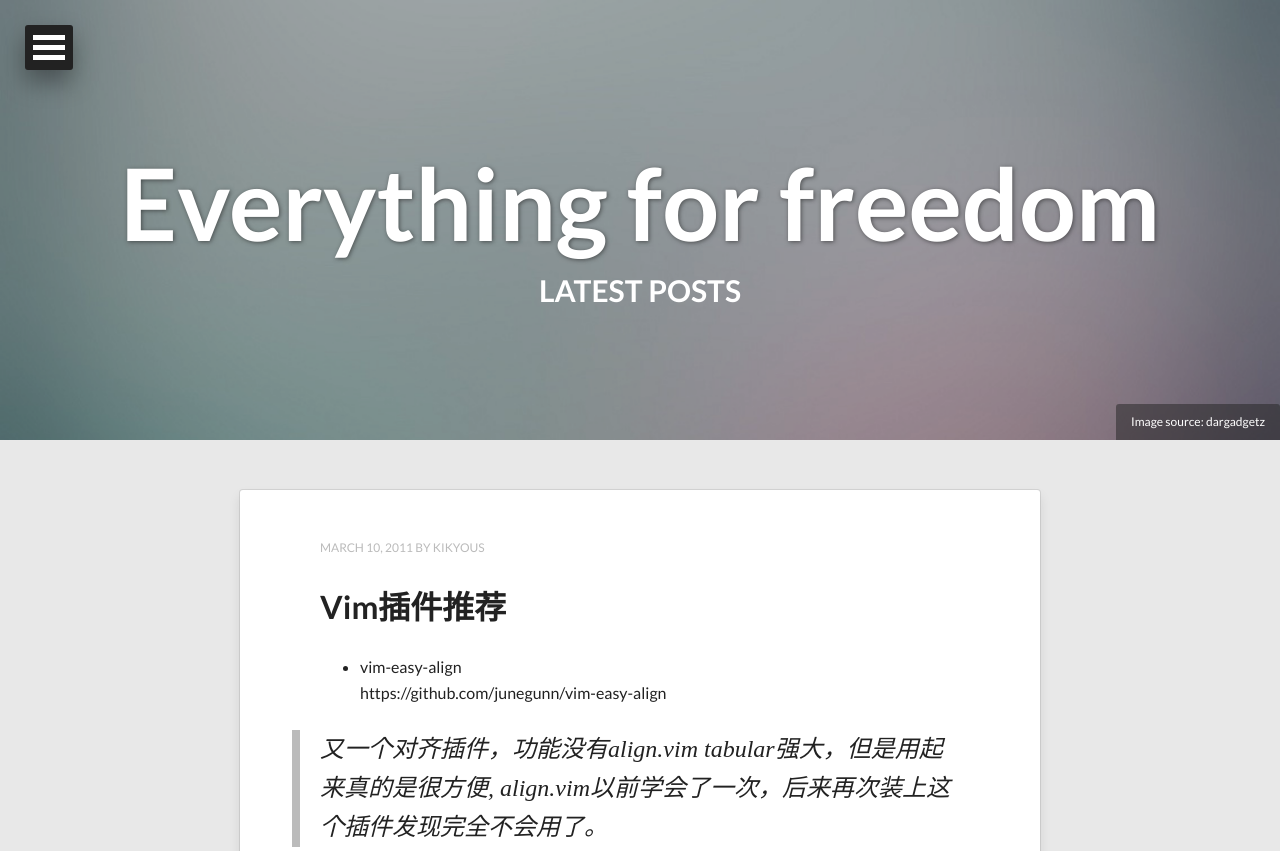
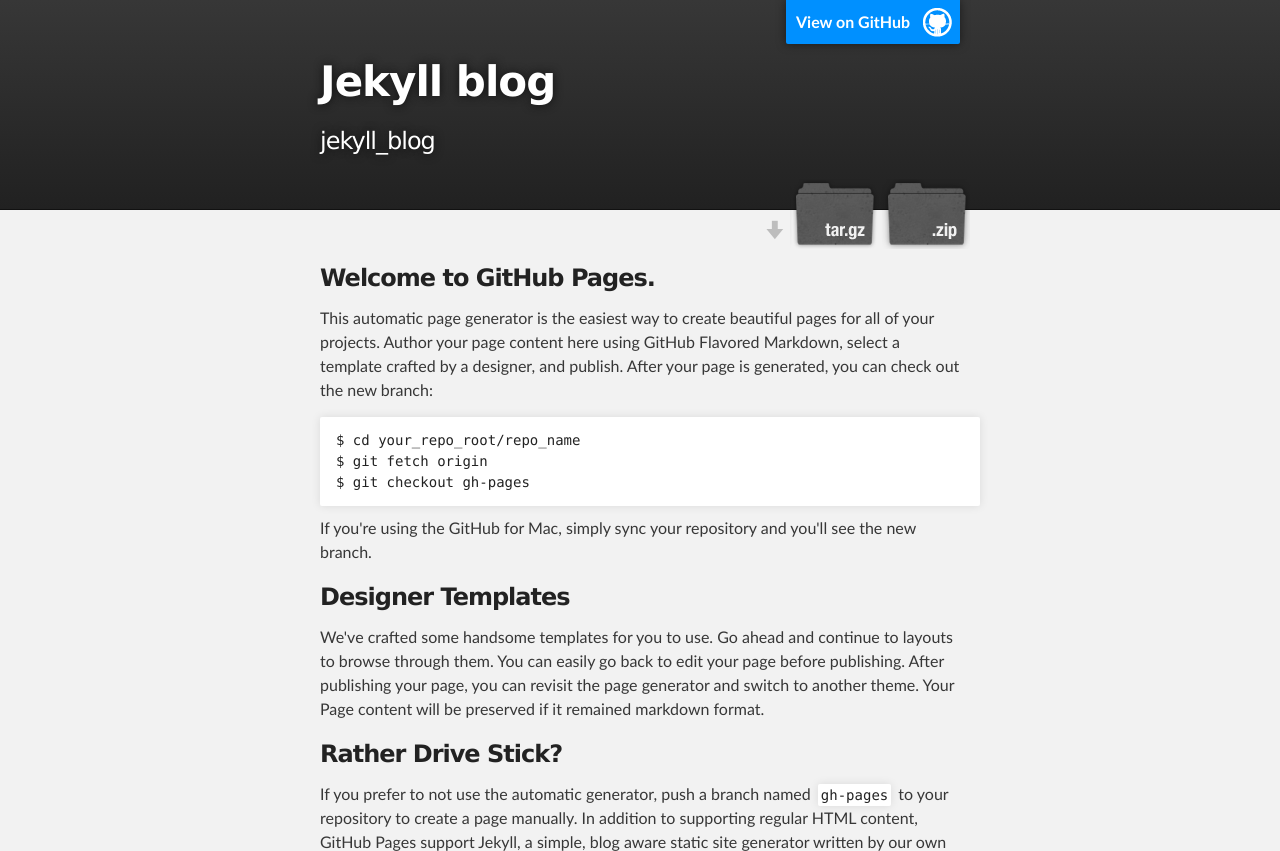
Before and after one commit to bydeath/jekyll_blog, a Jekyll site: the page index.html, which Jekyll copies as it is, in a window 1280 px wide. Shown: the top 851 px of the page. Built offline with Jekyll 4.4.1, drawn with Linux system fonts in a browser that asks for light colours; nearby versions of some CDN libraries; the list of posts is cut into pages by our own code; some of the changed text lies outside the part shown; grey boxes are pictures that could not be loaded.

Commit message:
Create gh-pages branch via GitHub

```diff
--- a/index.html
+++ b/index.html
@@ -1,62 +1,79 @@
----
-layout: post-index
-title: Latest Posts
-description: "Describe this nonsense."
-tags: [Jekyll, theme, themes, responsive, blog, modern]
-image:
-  feature: abstract-1.jpg
-  credit: dargadgetz
-  creditlink: http://www.dargadgetz.com/ios-7-abstract-wallpaper-pack-for-iphone-5-and-ipod-touch-retina/
----
+<!DOCTYPE html>
+<html>
 
-{% for post in paginator.posts %}
-<article class="hentry" itemprop="blogPost" itemscope itemtype="http://schema.org/BlogPosting">
-  <header>
-    <div class="entry-meta"><span class="entry-date date published updated"><time datetime="{{ post.date | date_to_xmlschema }}" itemprop="datePublished"><a href="{{ site.url }}{{ post.url }}">{{ post.date | date: "%B %d, %Y" }}</a></time></span><span class="author vcard" itemprop="author" itemscope itemtype="http://schema.org/Person"><span itemprop="name" class="fn"><a href="{{ site.url }}/about" title="About {{ site.owner.name }}" itemprop="url">{{ site.owner.name }}</a></span></span>{% if site.disqus_shortname and post.comments %}&nbsp; &bull; &nbsp;<span class="entry-comments"><a href="{{ site.url }}{{ post.url }}#disqus_thread">Comment</a></span>{% endif %}</div><!-- /.entry-meta -->
-    {% if post.link %}
-      <h1 class="entry-title" itemprop="name"><a href="{{ site.url }}{{ post.url }}" rel="bookmark" itemprop="url" title="{{ post.title }}"><i class="icon-double-angle-right"></i></a> <a href="{{ post.link }}">{{ post.title }}</a></h1>
-    {% else %}
-      <h1 class="entry-title" itemprop="name"><a href="{{ site.url }}{{ post.url }}" rel="bookmark" title="{{ post.title }}" itemprop="url">{{ post.title }}</a></h1>
-    {% endif %}
-  </header>
-  <div class="entry-content" itemprop="description">
-    {{ post.content }}
-  </div><!-- /.entry-content -->
-</article><!-- /.hentry -->
-{% endfor %}
+  <head>
+    <meta charset='utf-8'>
+    <meta http-equiv="X-UA-Compatible" content="chrome=1">
+    <meta name="description" content="Jekyll blog : jekyll_blog">
 
-<div class="pagination">
-  {% if paginator.previous_page %}
-    {% if paginator.previous_page == 1 %}
-      <a href="{{ site.url }}" class="btn">Previous</a>
-    {% else %}
-      <a href="{{ site.url }}/page{{ paginator.previous_page }}" class="btn">Previous</a>
-    {% endif %}
-  {% else %}
-    Previous
-  {% endif %}
-  <ul class="inline-list">
-    <li>
-      {% if paginator.page == 1 %}
-        <span class="current-page">1</span>
-      {% else %}
-        <a href="{{ site.url }}">1</a>
-      {% endif %}
-    </li>
-    {% for count in (2..paginator.total_pages) %}
-      <li>
-        {% if count == paginator.page %}
-          <span class="current-page">{{ count }}</span>
-        {% else %}
-          <a href="{{ site.url }}/page{{ count }}">{{ count }}</a>
-        {% endif %}
-      </li>
-    {% endfor %}
-  </ul>
-  {% if paginator.next_page %}
-    <a href="{{ site.url }}/page{{ paginator.next_page }}" class="btn">Next</a>
-  {% else %}
-    Next
-  {% endif %}
+    <link rel="stylesheet" type="text/css" media="screen" href="stylesheets/stylesheet.css">
 
-</div>
+    <title>Jekyll blog</title>
+  </head>
+
+  <body>
+
+    <!-- HEADER -->
+    <div id="header_wrap" class="outer">
+        <header class="inner">
+          <a id="forkme_banner" href="https://github.com/bydeath/jekyll_blog">View on GitHub</a>
+
+          <h1 id="project_title">Jekyll blog</h1>
+          <h2 id="project_tagline">jekyll_blog</h2>
+
+            <section id="downloads">
+              <a class="zip_download_link" href="https://github.com/bydeath/jekyll_blog/zipball/master">Download this project as a .zip file</a>
+              <a class="tar_download_link" href="https://github.com/bydeath/jekyll_blog/tarball/master">Download this project as a tar.gz file</a>
+            </section>
+        </header>
+    </div>
+
+    <!-- MAIN CONTENT -->
+    <div id="main_content_wrap" class="outer">
+      <section id="main_content" class="inner">
+        <h3>
+<a name="welcome-to-github-pages" class="anchor" href="#welcome-to-github-pages"><span class="octicon octicon-link"></span></a>Welcome to GitHub Pages.</h3>
+
+<p>This automatic page generator is the easiest way to create beautiful pages for all of your projects. Author your page content here using GitHub Flavored Markdown, select a template crafted by a designer, and publish. After your page is generated, you can check out the new branch:</p>
+
+<pre><code>$ cd your_repo_root/repo_name
+$ git fetch origin
+$ git checkout gh-pages
+</code></pre>
+
+<p>If you're using the GitHub for Mac, simply sync your repository and you'll see the new branch.</p>
+
+<h3>
+<a name="designer-templates" class="anchor" href="#designer-templates"><span class="octicon octicon-link"></span></a>Designer Templates</h3>
+
+<p>We've crafted some handsome templates for you to use. Go ahead and continue to layouts to browse through them. You can easily go back to edit your page before publishing. After publishing your page, you can revisit the page generator and switch to another theme. Your Page content will be preserved if it remained markdown format.</p>
+
+<h3>
+<a name="rather-drive-stick" class="anchor" href="#rather-drive-stick"><span class="octicon octicon-link"></span></a>Rather Drive Stick?</h3>
+
+<p>If you prefer to not use the automatic generator, push a branch named <code>gh-pages</code> to your repository to create a page manually. In addition to supporting regular HTML content, GitHub Pages support Jekyll, a simple, blog aware static site generator written by our own Tom Preston-Werner. Jekyll makes it easy to create site-wide headers and footers without having to copy them across every page. It also offers intelligent blog support and other advanced templating features.</p>
+
+<h3>
+<a name="authors-and-contributors" class="anchor" href="#authors-and-contributors"><span class="octicon octicon-link"></span></a>Authors and Contributors</h3>
+
+<p>You can <a href="https://github.com/blog/821" class="user-mention">@mention</a> a GitHub username to generate a link to their profile. The resulting <code>&lt;a&gt;</code> element will link to the contributor's GitHub Profile. For example: In 2007, Chris Wanstrath (<a href="https://github.com/defunkt" class="user-mention">@defunkt</a>), PJ Hyett (<a href="https://github.com/pjhyett" class="user-mention">@pjhyett</a>), and Tom Preston-Werner (<a href="https://github.com/mojombo" class="user-mention">@mojombo</a>) founded GitHub.</p>
+
+<h3>
+<a name="support-or-contact" class="anchor" href="#support-or-contact"><span class="octicon octicon-link"></span></a>Support or Contact</h3>
+
+<p>Having trouble with Pages? Check out the documentation at <a href="http://help.github.com/pages">http://help.github.com/pages</a> or contact <a href="mailto:support@github.com">support@github.com</a> and we’ll help you sort it out.</p>
+      </section>
+    </div>
+
+    <!-- FOOTER  -->
+    <div id="footer_wrap" class="outer">
+      <footer class="inner">
+        <p class="copyright">Jekyll blog maintained by <a href="https://github.com/bydeath">bydeath</a></p>
+        <p>Published with <a href="http://pages.github.com">GitHub Pages</a></p>
+      </footer>
+    </div>
+
+
+
+  </body>
+</html>
--- /dev/null
+++ b/javascripts/main.js
@@ -0,0 +1 @@
+console.log('This would be the main JS file.');
--- /dev/null
+++ b/stylesheets/pygment_trac.css
@@ -0,0 +1,70 @@
+.highlight .hll { background-color: #ffffcc }
+.highlight  { background: #f0f3f3; }
+.highlight .c { color: #0099FF; font-style: italic } /* Comment */
+.highlight .err { color: #AA0000; background-color: #FFAAAA } /* Error */
+.highlight .k { color: #006699; font-weight: bold } /* Keyword */
+.highlight .o { color: #555555 } /* Operator */
+.highlight .cm { color: #0099FF; font-style: italic } /* Comment.Multiline */
+.highlight .cp { color: #009999 } /* Comment.Preproc */
+.highlight .c1 { color: #0099FF; font-style: italic } /* Comment.Single */
+.highlight .cs { color: #0099FF; font-weight: bold; font-style: italic } /* Comment.Special */
+.highlight .gd { background-color: #FFCCCC; border: 1px solid #CC0000 } /* Generic.Deleted */
+.highlight .ge { font-style: italic } /* Generic.Emph */
+.highlight .gr { color: #FF0000 } /* Generic.Error */
+.highlight .gh { color: #003300; font-weight: bold } /* Generic.Heading */
+.highlight .gi { background-color: #CCFFCC; border: 1px solid #00CC00 } /* Generic.Inserted */
+.highlight .go { color: #AAAAAA } /* Generic.Output */
+.highlight .gp { color: #000099; font-weight: bold } /* Generic.Prompt */
+.highlight .gs { font-weight: bold } /* Generic.Strong */
+.highlight .gu { color: #003300; font-weight: bold } /* Generic.Subheading */
+.highlight .gt { color: #99CC66 } /* Generic.Traceback */
+.highlight .kc { color: #006699; font-weight: bold } /* Keyword.Constant */
+.highlight .kd { color: #006699; font-weight: bold } /* Keyword.Declaration */
+.highlight .kn { color: #006699; font-weight: bold } /* Keyword.Namespace */
+.highlight .kp { color: #006699 } /* Keyword.Pseudo */
+.highlight .kr { color: #006699; font-weight: bold } /* Keyword.Reserved */
+.highlight .kt { color: #007788; font-weight: bold } /* Keyword.Type */
+.highlight .m { color: #FF6600 } /* Literal.Number */
+.highlight .s { color: #CC3300 } /* Literal.String */
+.highlight .na { color: #330099 } /* Name.Attribute */
+.highlight .nb { color: #336666 } /* Name.Builtin */
+.highlight .nc { color: #00AA88; font-weight: bold } /* Name.Class */
+.highlight .no { color: #336600 } /* Name.Constant */
+.highlight .nd { color: #9999FF } /* Name.Decorator */
+.highlight .ni { color: #999999; font-weight: bold } /* Name.Entity */
+.highlight .ne { color: #CC0000; font-weight: bold } /* Name.Exception */
+.highlight .nf { color: #CC00FF } /* Name.Function */
+.highlight .nl { color: #9999FF } /* Name.Label */
+.highlight .nn { color: #00CCFF; font-weight: bold } /* Name.Namespace */
+.highlight .nt { color: #330099; font-weight: bold } /* Name.Tag */
+.highlight .nv { color: #003333 } /* Name.Variable */
+.highlight .ow { color: #000000; font-weight: bold } /* Operator.Word */
+.highlight .w { color: #bbbbbb } /* Text.Whitespace */
+.highlight .mf { color: #FF6600 } /* Literal.Number.Float */
+.highlight .mh { color: #FF6600 } /* Literal.Number.Hex */
+.highlight .mi { color: #FF6600 } /* Literal.Number.Integer */
+.highlight .mo { color: #FF6600 } /* Literal.Number.Oct */
+.highlight .sb { color: #CC3300 } /* Literal.String.Backtick */
+.highlight .sc { color: #CC3300 } /* Literal.String.Char */
+.highlight .sd { color: #CC3300; font-style: italic } /* Literal.String.Doc */
+.highlight .s2 { color: #CC3300 } /* Literal.String.Double */
+.highlight .se { color: #CC3300; font-weight: bold } /* Literal.String.Escape */
+.highlight .sh { color: #CC3300 } /* Literal.String.Heredoc */
+.highlight .si { color: #AA0000 } /* Literal.String.Interpol */
+.highlight .sx { color: #CC3300 } /* Literal.String.Other */
+.highlight .sr { color: #33AAAA } /* Literal.String.Regex */
+.highlight .s1 { color: #CC3300 } /* Literal.String.Single */
+.highlight .ss { color: #FFCC33 } /* Literal.String.Symbol */
+.highlight .bp { color: #336666 } /* Name.Builtin.Pseudo */
+.highlight .vc { color: #003333 } /* Name.Variable.Class */
+.highlight .vg { color: #003333 } /* Name.Variable.Global */
+.highlight .vi { color: #003333 } /* Name.Variable.Instance */
+.highlight .il { color: #FF6600 } /* Literal.Number.Integer.Long */
+
+.type-csharp .highlight .k { color: #0000FF }
+.type-csharp .highlight .kt { color: #0000FF }
+.type-csharp .highlight .nf { color: #000000; font-weight: normal }
+.type-csharp .highlight .nc { color: #2B91AF }
+.type-csharp .highlight .nn { color: #000000 }
+.type-csharp .highlight .s { color: #A31515 }
+.type-csharp .highlight .sc { color: #A31515 }
--- /dev/null
+++ b/stylesheets/stylesheet.css
@@ -0,0 +1,423 @@
+/*******************************************************************************
+Slate Theme for GitHub Pages
+by Jason Costello, @jsncostello
+*******************************************************************************/
+
+@import url(pygment_trac.css);
+
+/*******************************************************************************
+MeyerWeb Reset
+*******************************************************************************/
+
+html, body, div, span, applet, object, iframe,
+h1, h2, h3, h4, h5, h6, p, blockquote, pre,
+a, abbr, acronym, address, big, cite, code,
+del, dfn, em, img, ins, kbd, q, s, samp,
+small, strike, strong, sub, sup, tt, var,
+b, u, i, center,
+dl, dt, dd, ol, ul, li,
+fieldset, form, label, legend,
+table, caption, tbody, tfoot, thead, tr, th, td,
+article, aside, canvas, details, embed,
+figure, figcaption, footer, header, hgroup,
+menu, nav, output, ruby, section, summary,
+time, mark, audio, video {
+  margin: 0;
+  padding: 0;
+  border: 0;
+  font: inherit;
+  vertical-align: baseline;
+}
+
+/* HTML5 display-role reset for older browsers */
+article, aside, details, figcaption, figure,
+footer, header, hgroup, menu, nav, section {
+  display: block;
+}
+
+ol, ul {
+  list-style: none;
+}
+
+table {
+  border-collapse: collapse;
+  border-spacing: 0;
+}
+
+/*******************************************************************************
+Theme Styles
+*******************************************************************************/
+
+body {
+  box-sizing: border-box;
+  color:#373737;
+  background: #212121;
+  font-size: 16px;
+  font-family: 'Myriad Pro', Calibri, Helvetica, Arial, sans-serif;
+  line-height: 1.5;
+  -webkit-font-smoothing: antialiased;
+}
+
+h1, h2, h3, h4, h5, h6 {
+  margin: 10px 0;
+  font-weight: 700;
+  color:#222222;
+  font-family: 'Lucida Grande', 'Calibri', Helvetica, Arial, sans-serif;
+  letter-spacing: -1px;
+}
+
+h1 {
+  font-size: 36px;
+  font-weight: 700;
+}
+
+h2 {
+  padding-bottom: 10px;
+  font-size: 32px;
+  background: url('../images/bg_hr.png') repeat-x bottom;
+}
+
+h3 {
+  font-size: 24px;
+}
+
+h4 {
+  font-size: 21px;
+}
+
+h5 {
+  font-size: 18px;
+}
+
+h6 {
+  font-size: 16px;
+}
+
+p {
+  margin: 10px 0 15px 0;
+}
+
+footer p {
+  color: #f2f2f2;
+}
+
+a {
+  text-decoration: none;
+  color: #007edf;
+  text-shadow: none;
+
+  transition: color 0.5s ease;
+  transition: text-shadow 0.5s ease;
+  -webkit-transition: color 0.5s ease;
+  -webkit-transition: text-shadow 0.5s ease;
+  -moz-transition: color 0.5s ease;
+  -moz-transition: text-shadow 0.5s ease;
+  -o-transition: color 0.5s ease;
+  -o-transition: text-shadow 0.5s ease;
+  -ms-transition: color 0.5s ease;
+  -ms-transition: text-shadow 0.5s ease;
+}
+
+a:hover, a:focus {text-decoration: underline;}
+
+footer a {
+  color: #F2F2F2;
+  text-decoration: underline;
+}
+
+em {
+  font-style: italic;
+}
+
+strong {
+  font-weight: bold;
+}
+
+img {
+  position: relative;
+  margin: 0 auto;
+  max-width: 739px;
+  padding: 5px;
+  margin: 10px 0 10px 0;
+  border: 1px solid #ebebeb;
+
+  box-shadow: 0 0 5px #ebebeb;
+  -webkit-box-shadow: 0 0 5px #ebebeb;
+  -moz-box-shadow: 0 0 5px #ebebeb;
+  -o-box-shadow: 0 0 5px #ebebeb;
+  -ms-box-shadow: 0 0 5px #ebebeb;
+}
+
+p img {
+  display: inline;
+  margin: 0;
+  padding: 0;
+  vertical-align: middle;
+  text-align: center;
+  border: none;
+}
+
+pre, code {
+  width: 100%;
+  color: #222;
+  background-color: #fff;
+
+  font-family: Monaco, "Bitstream Vera Sans Mono", "Lucida Console", Terminal, monospace;
+  font-size: 14px;
+
+  border-radius: 2px;
+  -moz-border-radius: 2px;
+  -webkit-border-radius: 2px;
+}
+
+pre {
+  width: 100%;
+  padding: 10px;
+  box-shadow: 0 0 10px rgba(0,0,0,.1);
+  overflow: auto;
+}
+
+code {
+  padding: 3px;
+  margin: 0 3px;
+  box-shadow: 0 0 10px rgba(0,0,0,.1);
+}
+
+pre code {
+  display: block;
+  box-shadow: none;
+}
+
+blockquote {
+  color: #666;
+  margin-bottom: 20px;
+  padding: 0 0 0 20px;
+  border-left: 3px solid #bbb;
+}
+
+
+ul, ol, dl {
+  margin-bottom: 15px
+}
+
+ul {
+  list-style: inside;
+  padding-left: 20px;
+}
+
+ol {
+  list-style: decimal inside;
+  padding-left: 20px;
+}
+
+dl dt {
+  font-weight: bold;
+}
+
+dl dd {
+  padding-left: 20px;
+  font-style: italic;
+}
+
+dl p {
+  padding-left: 20px;
+  font-style: italic;
+}
+
+hr {
+  height: 1px;
+  margin-bottom: 5px;
+  border: none;
+  background: url('../images/bg_hr.png') repeat-x center;
+}
+
+table {
+  border: 1px solid #373737;
+  margin-bottom: 20px;
+  text-align: left;
+ }
+
+th {
+  font-family: 'Lucida Grande', 'Helvetica Neue', Helvetica, Arial, sans-serif;
+  padding: 10px;
+  background: #373737;
+  color: #fff;
+ }
+
+td {
+  padding: 10px;
+  border: 1px solid #373737;
+ }
+
+form {
+  background: #f2f2f2;
+  padding: 20px;
+}
+
+/*******************************************************************************
+Full-Width Styles
+*******************************************************************************/
+
+.outer {
+  width: 100%;
+}
+
+.inner {
+  position: relative;
+  max-width: 640px;
+  padding: 20px 10px;
+  margin: 0 auto;
+}
+
+#forkme_banner {
+  display: block;
+  position: absolute;
+  top:0;
+  right: 10px;
+  z-index: 10;
+  padding: 10px 50px 10px 10px;
+  color: #fff;
+  background: url('../images/blacktocat.png') #0090ff no-repeat 95% 50%;
+  font-weight: 700;
+  box-shadow: 0 0 10px rgba(0,0,0,.5);
+  border-bottom-left-radius: 2px;
+  border-bottom-right-radius: 2px;
+}
+
+#header_wrap {
+  background: #212121;
+  background: -moz-linear-gradient(top, #373737, #212121);
+  background: -webkit-linear-gradient(top, #373737, #212121);
+  background: -ms-linear-gradient(top, #373737, #212121);
+  background: -o-linear-gradient(top, #373737, #212121);
+  background: linear-gradient(top, #373737, #212121);
+}
+
+#header_wrap .inner {
+  padding: 50px 10px 30px 10px;
+}
+
+#project_title {
+  margin: 0;
+  color: #fff;
+  font-size: 42px;
+  font-weight: 700;
+  text-shadow: #111 0px 0px 10px;
+}
+
+#project_tagline {
+  color: #fff;
+  font-size: 24px;
+  font-weight: 300;
+  background: none;
+  text-shadow: #111 0px 0px 10px;
+}
+
+#downloads {
+  position: absolute;
+  width: 210px;
+  z-index: 10;
+  bottom: -40px;
+  right: 0;
+  height: 70px;
+  background: url('../images/icon_download.png') no-repeat 0% 90%;
+}
+
+.zip_download_link {
+  display: block;
+  float: right;
+  width: 90px;
+  height:70px;
+  text-indent: -5000px;
+  overflow: hidden;
+  background: url(../images/sprite_download.png) no-repeat bottom left;
+}
+
+.tar_download_link {
+  display: block;
+  float: right;
+  width: 90px;
+  height:70px;
+  text-indent: -5000px;
+  overflow: hidden;
+  background: url(../images/sprite_download.png) no-repeat bottom right;
+  margin-left: 10px;
+}
+
+.zip_download_link:hover {
+  background: url(../images/sprite_download.png) no-repeat top left;
+}
+
+.tar_download_link:hover {
+  background: url(../images/sprite_download.png) no-repeat top right;
+}
+
+#main_content_wrap {
+  background: #f2f2f2;
+  border-top: 1px solid #111;
+  border-bottom: 1px solid #111;
+}
+
+#main_content {
+  padding-top: 40px;
+}
+
+#footer_wrap {
+  background: #212121;
+}
+
+
+
+/*******************************************************************************
+Small Device Styles
+*******************************************************************************/
+
+@media screen and (max-width: 480px) {
+  body {
+    font-size:14px;
+  }
+
+  #downloads {
+    display: none;
+  }
+
+  .inner {
+    min-width: 320px;
+    max-width: 480px;
+  }
+
+  #project_title {
+  font-size: 32px;
+  }
+
+  h1 {
+    font-size: 28px;
+  }
+
+  h2 {
+    font-size: 24px;
+  }
+
+  h3 {
+    font-size: 21px;
+  }
+
+  h4 {
+    font-size: 18px;
+  }
+
+  h5 {
+    font-size: 14px;
+  }
+
+  h6 {
+    font-size: 12px;
+  }
+
+  code, pre {
+    min-width: 320px;
+    max-width: 480px;
+    font-size: 11px;
+  }
+
+}
```
Also changed, not shown: params.json (added, +1 -0 lines), images/bg_hr.png (added), images/blacktocat.png (added), images/icon_download.png (added), images/sprite_download.png (added).
